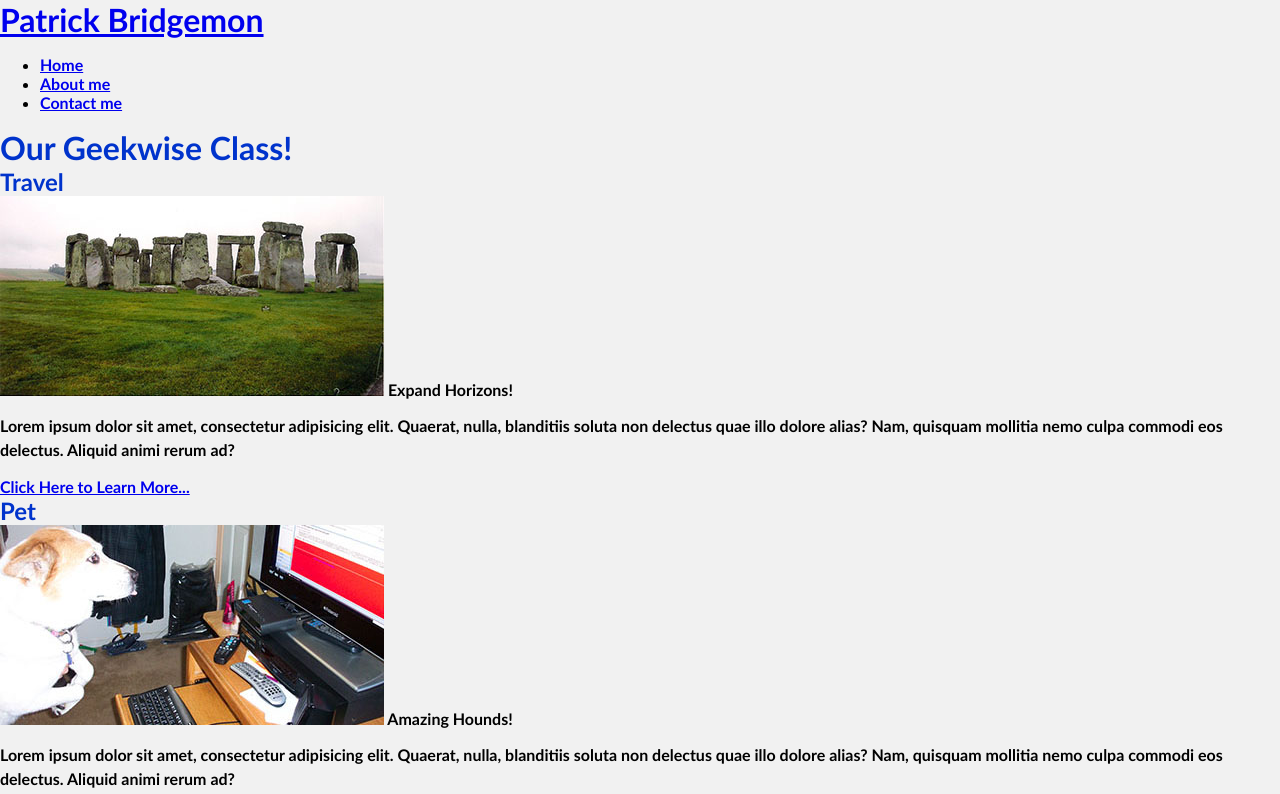
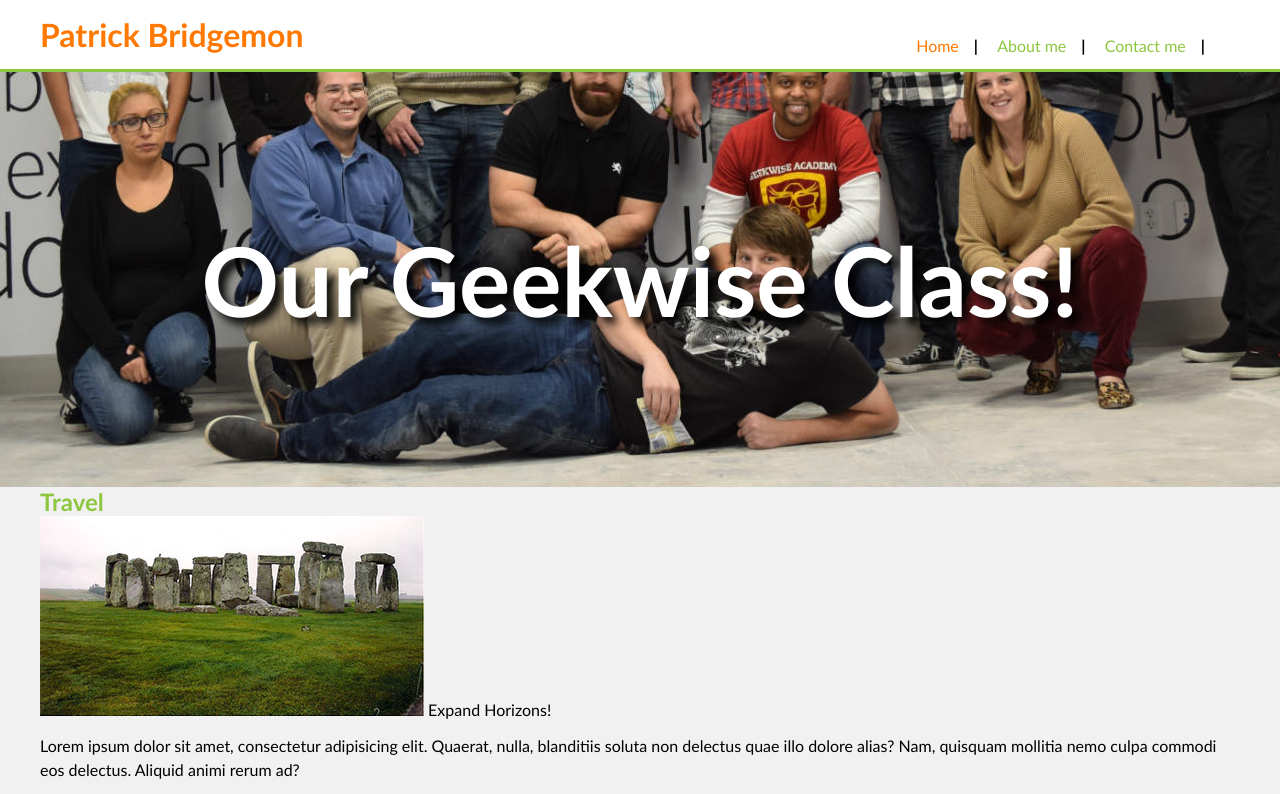
Before and after one commit to PBSandwich/bootcamp-1, a plain HTML site: page index.html in a window 1280 px wide. Shown: the top 794 px of the page. Drawn offline with Linux system fonts and the light colour scheme.

Commit message:
week 5 push

```diff
--- a/css/styles.css
+++ b/css/styles.css
@@ -12,7 +12,7 @@ body {
     font-family:'Source Sans Pro', Trebuchet MS, sans-serif;
     font-size:16px;
     /*color:#FFFFFF !important;*/
-    font-weight:600;
+    font-weight:400;
 }
 
 body {
@@ -22,7 +22,7 @@ body {
 h1, h2, h3, h4 {
     margin:0px;
     padding:0px;
-    color:#0033CC; /* #0033CC - THIS COLOR IS BLUE */
+    color:#8DC63F; /* #0033CC - THIS COLOR IS BLUE */
                     /* #DDEEFF - SECONDARY COLOR - THIS COLOR IS LIGHT BLUE */
 }
 
@@ -31,16 +31,95 @@ p {
     margin:15px 0px;
 }
 
+b, strong {
+    color:#8DC63F;
+}
 
 
+a {
+    color:#8DC63F;
+    text-decoration:none;
+}
+
+a:hover {
+    color:#FF7900; /* THIS COLOR IS ORANGE */
+}
+
+/* MAIN BODY STYLES */
+
+.mainWidth {
+    overflow:hidden;
+    margin:0px auto;
+    width:1200px;
+}
+
+/* ============ HEADER STYLES ============ */
+
+header {
+    background-color:#FFFFFF;
+}
+
+#header {
+    position:relative;
+    padding:15px 0px;
+}
+
+#logo a {
+    color:#FF7900; /* SECONDARY COLOR ORANGE */
+}
+
+#logo a:hover {
+    color:#8DC63F;
+}
+
+/* ------- MENU STYLES ------- */
+
+#menu {
+    position:absolute;
+    top:20px;
+    right:20px;
+}
+
+#menu ul {
+    display:inline-block;
+}
 
 
+#menu li {
+    display:inline;
+    text-align:center;
+}
 
+#menu li:after {
+    content:"|";
+    padding:0px 15px;
+    font-weight:600;
+    color:#000000;
+}
 
-/*HEADER STYLES*/
+.currentPage {
+    color:#FF7900;
+}
 
+.currentPage:hover {
+    color:#8DC63F;
+}
 
-/*BANNER STYLES*/
+/* BANNER STYLES */
 
+#bannerHome {
+    overflow:hidden;
+    padding:150px 0px;
+    border-top:3px solid #8DC63F;
+    background-size:cover;
+    background:url(../images/banner-home.jpg) no-repeat bottom center #FF7900;
+}
 
-/*FOOTER STYLES*/
+.bannerText {
+    font-size:6em;
+    color:#FFFFFF;
+    text-align:center;
+    text-shadow:7px 7px 10px #000000;
+}
+
+/* FOOTER STYLES */
--- a/index.html
+++ b/index.html
@@ -21,14 +21,14 @@
                 </div>
                 <nav id="menu">
                     <ul>
-                        <li class="currentPage"><a href="index.html">Home</a></li>
+                        <li><a href="index.html" class="currentPage">Home</a></li>
                         <li><a href="about-me.html">About me</a></li>
                         <li><a href="contact-me.html">Contact me</a></li>
                     </ul>
                 </nav>
             </div>
         </header>
-        <div id="banner">
+        <div id="bannerHome">
             <div> <!-- MY ADD A CLASS HERE -->
                 <h1 class="bannerText">Our Geekwise Class!</h1>
                 <!--????-->
@@ -81,7 +81,7 @@
                 <article class="alignRight">
                     <h2>Patrick Bridgemon</h2>
                     <p>Lorem ipsum dolor sit amet, consectetur adipisicing elit. Deleniti, odit, nihil, magni corrupti quae <span style="color:#00FF00;">;lkjsdf kajsdf;lk kljsdf</span> doloremque pariatur maiores in repellendus tempore cumque obcaecati ea recusandae laborum ad voluptas similique consequuntur dolores expedita autem quam <div style="background-color:#FF0000;">kjasdf skldjf ;sdafkj</div>rerum omnis soluta perspiciatis facilis aliquid sapiente nemo veniam!</p>
-                    <p>Lorem ipsum dolor sit amet, consectetur adipisicing elit. Explicabo doloremque hic eveniet nulla voluptatibus <mark>Some Words in here.</mark>architecto consectetur voluptatum reprehenderit. Tempore, deleniti, cupiditate, delectus sequi iste ducimus quis deserunt temporibus non voluptatum <button>Don't Click Me</button>dolorem est neque iure voluptatem ratione aspernatur blanditiis tenetur architecto optio possimus!</p>
+                    <p>Lorem ipsum dolor sit amet, consectetur adipisicing elit. Explicabo doloremque hic eveniet nulla voluptatibus <mark>Some Words in here.</mark>architecto consectetur voluptatum reprehenderit. Tempore, deleniti, cupiditate, delectus sequi iste ducimus quis deserunt temporibus non voluptatum <button>Don't Click Me</button>dolorem est neque iure voluptatem ratione aspernatur blanditiis <b>BOLD TEXT 1</b> tenetur architecto <strong>BOLD TEXT 2</strong>optio possimus!</p>
                     <a href="about.me" title="" class="button">Read my Full Bio</a>
                 </article>
             </section>
```
